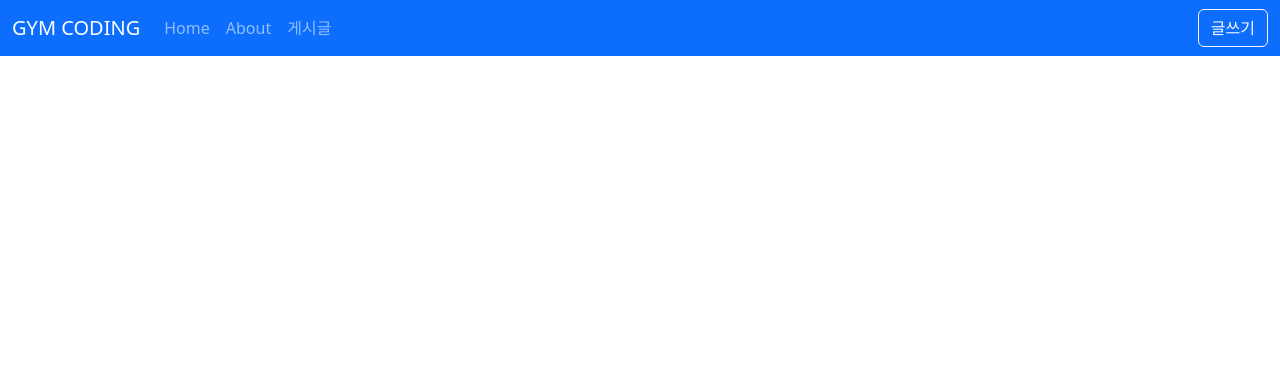
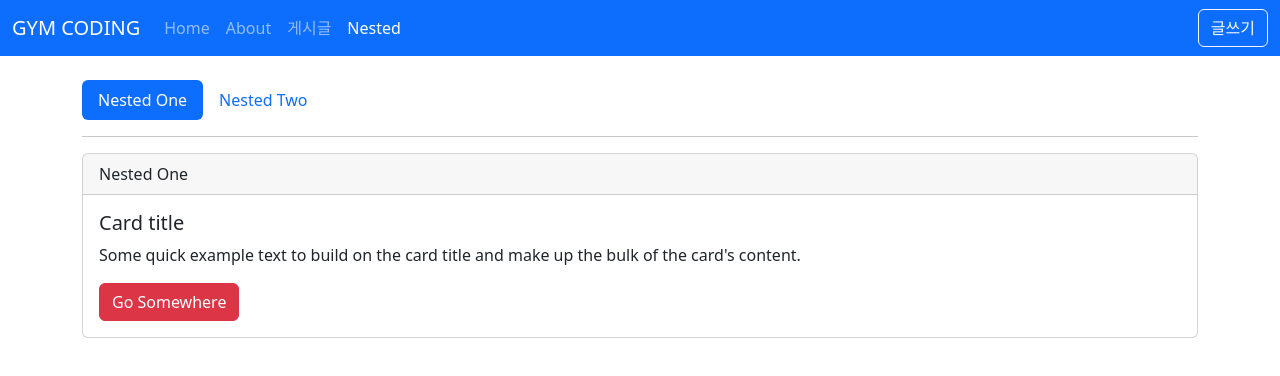
Before and after one commit to leegyuseung/vue3-posts, a Vue app: page /nested/one in a window 1280 px wide. Shown: the top 376 px of the page. Built offline with nearby package versions, Linux system fonts and the light colour scheme.

Commit message:
404 not found page & 중첩 라우트

```diff
--- a/src/layouts/TheHeader.vue
+++ b/src/layouts/TheHeader.vue
@@ -31,6 +31,11 @@
                 >게시글</RouterLink
               >
             </li>
+            <li class="nav-item">
+              <RouterLink class="nav-link" active-class="active" to="/nested"
+                >Nested</RouterLink
+              >
+            </li>
           </ul>
           <div class="d-flex">
             <button class="btn btn-outline-light" type="button" @click="goPage">
--- a/src/router/index.js
+++ b/src/router/index.js
@@ -5,6 +5,11 @@
 import PostDetailView from "@/views/posts/PostDetailView.vue";
 import PostEditView from "@/views/posts/PostEditView.vue";
 import PostListView from "@/views/posts/PostListView.vue";
+import NotFoundView from "@/views/NotFoundView.vue";
+import NestedView from "@/views/nested/NestedView.vue";
+import NestedOneView from "@/views/nested/NestedOneView.vue";
+import NestedTwoView from "@/views/nested/NestedTwoView.vue";
+import NestedHomeView from "@/views/nested/NestedHomeView.vue";
 
 const routes = [
   {
@@ -37,6 +42,33 @@
     name: "PostEdit",
     component: PostEditView,
   },
+  {
+    path: "/:pathMatch(.*)*",
+    name: "NotFound",
+    component: NotFoundView,
+  },
+  {
+    path: "/nested",
+    name: "Nested",
+    component: NestedView,
+    children: [
+      {
+        path: "",
+        name: "NestedHome",
+        component: NestedHomeView,
+      },
+      {
+        path: "one",
+        name: "NestedOne",
+        component: NestedOneView,
+      },
+      {
+        path: "two",
+        name: "NestedTwo",
+        component: NestedTwoView,
+      },
+    ],
+  },
 ];
 
 const router = createRouter({
--- /dev/null
+++ b/src/views/NotFoundView.vue
@@ -0,0 +1,17 @@
+<template>
+  <div class="text-center py-5">
+    <h1>Oops!</h1>
+    <h2>404 Not Found</h2>
+    <div class="text-muted">요청한 페이지를 찾을 수 없습니다.</div>
+    <!-- {{ $route.params.pathMatch }} -->
+    <div class="mt-4">
+      <RouterLink to="/">
+        <button class="btn btn-primary">Home</button>
+      </RouterLink>
+    </div>
+  </div>
+</template>
+
+<script setup></script>
+
+<style lang="scss" scoped></style>
--- /dev/null
+++ b/src/views/nested/NestedHomeView.vue
@@ -0,0 +1,14 @@
+<template>
+  <div>
+    <div class="card">
+      <div class="card-header">Nested Home</div>
+      <div class="card-body">
+        <h1 class="card-title">Nested routes home...</h1>
+      </div>
+    </div>
+  </div>
+</template>
+
+<script setup></script>
+
+<style lang="scss" scoped></style>
--- /dev/null
+++ b/src/views/nested/NestedOneView.vue
@@ -0,0 +1,19 @@
+<template>
+  <div>
+    <div class="card">
+      <div class="card-header">Nested One</div>
+      <div class="card-body">
+        <h5 class="card-title">Card title</h5>
+        <p class="card-text">
+          Some quick example text to build on the card title and make up the
+          bulk of the card's content.
+        </p>
+        <a href="#" class="btn btn-danger">Go Somewhere</a>
+      </div>
+    </div>
+  </div>
+</template>
+
+<script setup></script>
+
+<style lang="scss" scoped></style>
--- /dev/null
+++ b/src/views/nested/NestedTwoView.vue
@@ -0,0 +1,19 @@
+<template>
+  <div>
+    <div class="card">
+      <div class="card-header">Nested Two</div>
+      <div class="card-body">
+        <h5 class="card-title">Card title</h5>
+        <p class="card-text">
+          Some quick example text to build on the card title and make up the
+          bulk of the card's content.
+        </p>
+        <a href="#" class="btn btn-warning">Go Somewhere</a>
+      </div>
+    </div>
+  </div>
+</template>
+
+<script setup></script>
+
+<style lang="scss" scoped></style>
--- /dev/null
+++ b/src/views/nested/NestedView.vue
@@ -0,0 +1,28 @@
+<template>
+  <div>
+    <ul class="nav nav-pills">
+      <li class="nav-item">
+        <router-link
+          class="nav-link"
+          active-class="active"
+          :to="{ name: 'NestedOne', replace: true }"
+          >Nested One</router-link
+        >
+      </li>
+      <li class="nav-item">
+        <router-link
+          class="nav-link"
+          active-class="active"
+          :to="{ name: 'NestedTwo', replace: true }"
+          >Nested Two</router-link
+        >
+      </li>
+    </ul>
+    <hr />
+    <RouterView></RouterView>
+  </div>
+</template>
+
+<script setup></script>
+
+<style lang="scss" scoped></style>
```
